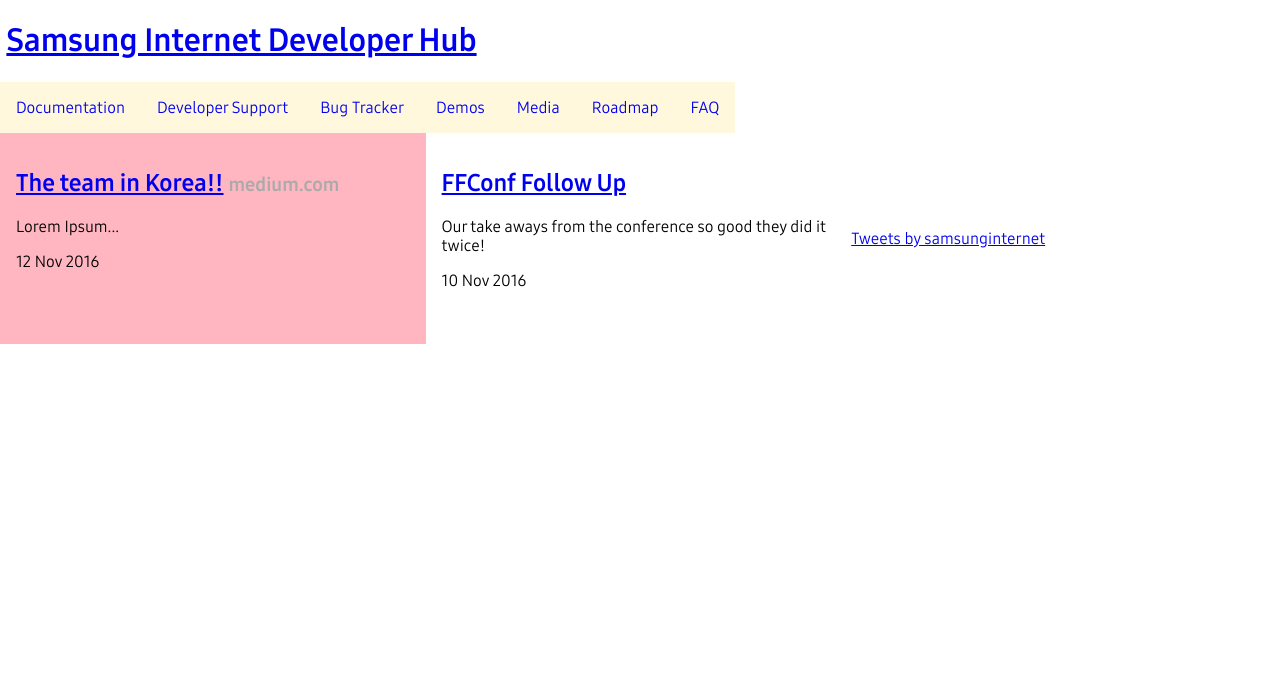
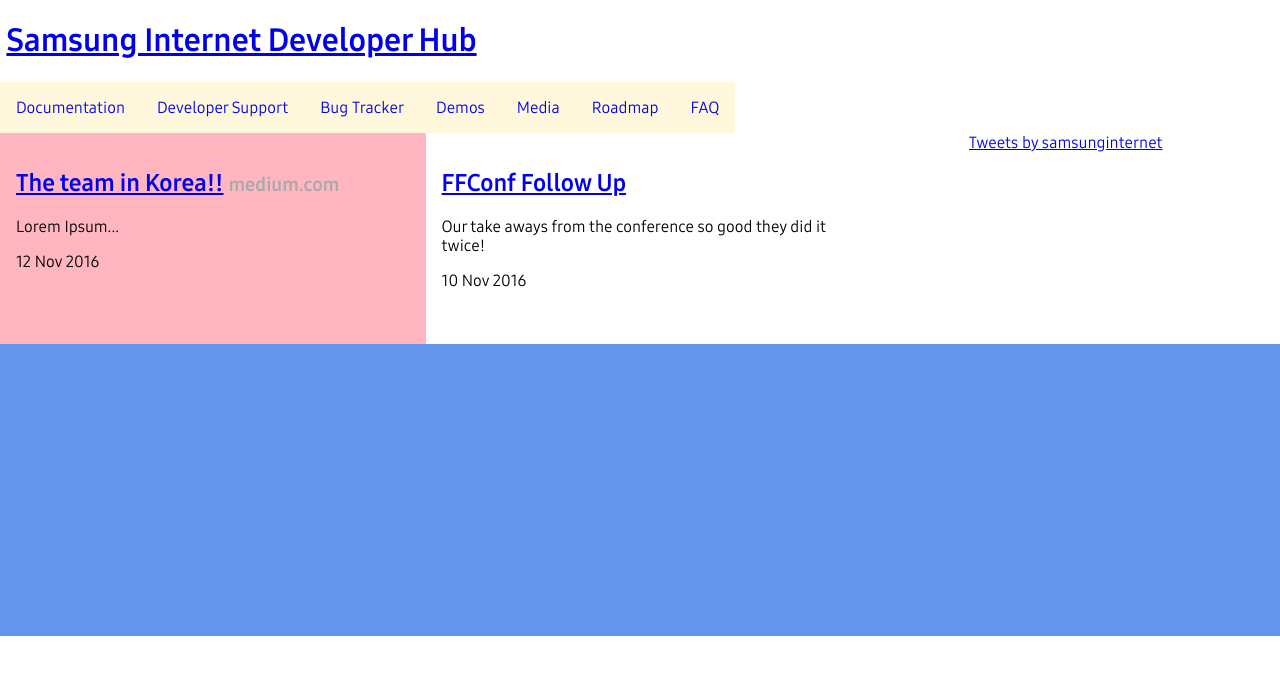
Before and after one commit to SamsungInternet/homepage-archive, a Jekyll site: the page built from index.html, in a window 1280 px wide. Shown: the top 675 px of the page. Built offline with Jekyll 4.4.1, drawn with Linux system fonts in a browser that asks for light colours; comment, search, counter and statistics services are not loaded.

Commit message:
Fix flexbox for firefox

```diff
--- a/style/index.scss
+++ b/style/index.scss
@@ -4,7 +4,6 @@
 main {
 
 	flex-grow: 1;
-
 	display: flex;
 	flex-direction: column;
 
@@ -24,7 +23,18 @@
 		max-height: 300px;
 
 		& > div {
+			flex-grow: 1;
+			display: flex;
+			min-height: 0;
 			overflow: auto;
+
+			&.feed {
+				flex-direction: column;
+			}
+
+			iframe {
+				flex-grow: 1;
+			}
 		}
 	}
 
@@ -45,6 +55,7 @@
 		background: cornflowerblue;
 		display: flex;
 		flex-direction: column;
+		min-height: 0;
 
 		img {
 			float: left;
@@ -66,40 +77,28 @@
 	}
 
 	main {
+		overflow: hidden;
 
 		#row-1 {
 			flex-direction: row;
 			flex-shrink: 0;
+			height: 42%;
 		}
 
 		#widgets {
 			flex-grow: 1;
 			flex-basis: 33%;
-			height: 42%;
+			height: 100%;
 			flex-wrap: wrap;
 			justify-content: flex-end;
 			overflow: auto;
 			max-height: none;
-
-			& > div {
-				flex-grow: 1;
-				display: flex;
-				flex-basis: 250px;
-
-				&.feed {
-					flex-direction: column;
-				}
-
-				iframe {
-					flex-grow: 1;
-				}
-			}
 		}
 
 		#articles {
 			flex-grow: 1;
 			flex-basis: 66%;
-			height: 42%;
+			height: 100%;
 			flex-wrap: wrap;
 			align-content: flex-start;
 			align-items: flex-start;
```
